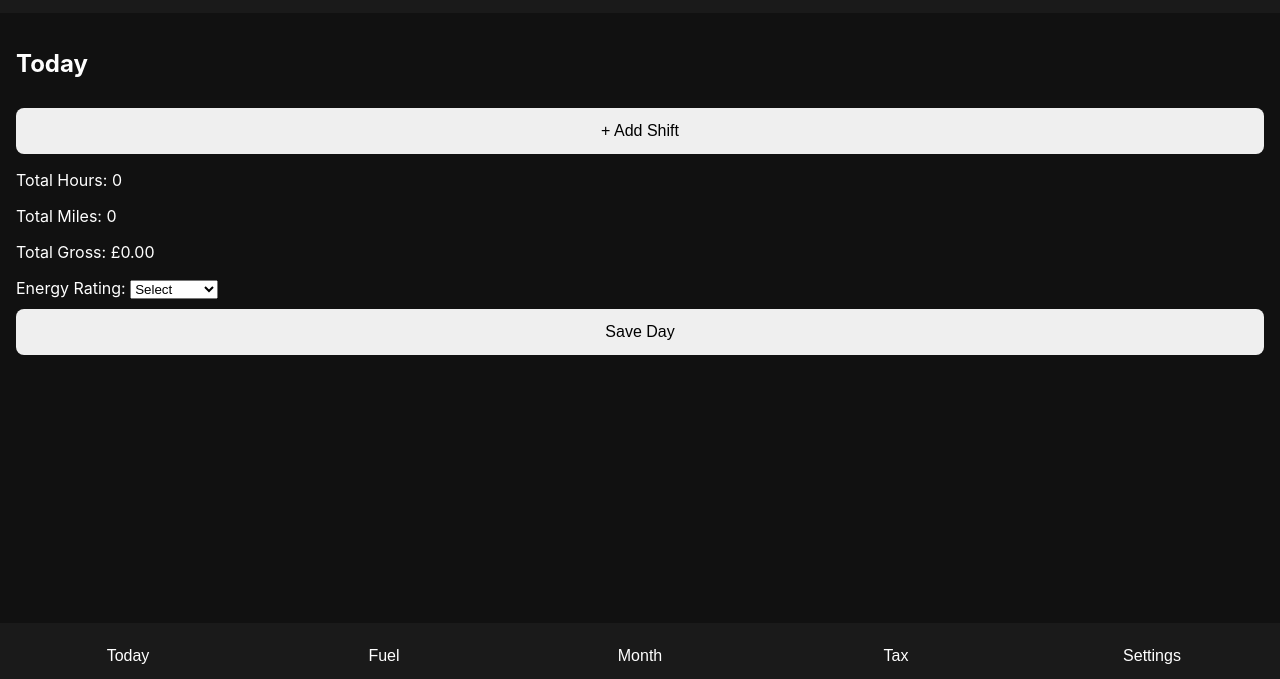
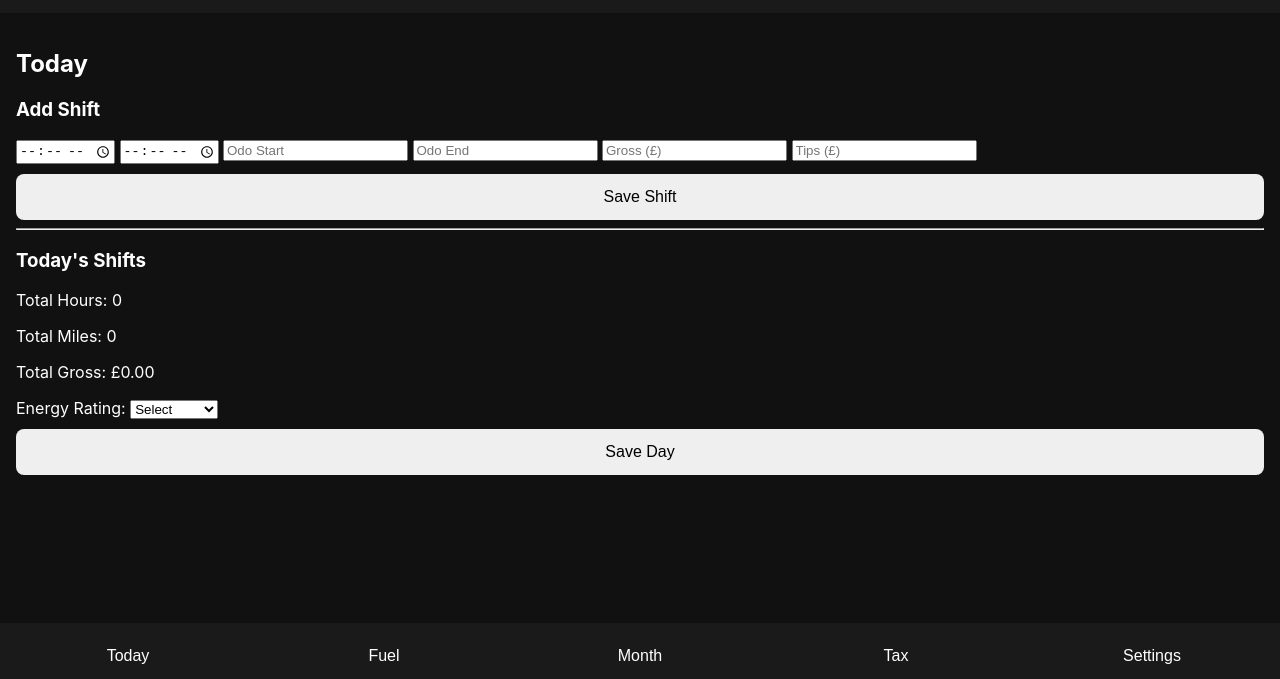
Before and after one commit to harjbains/uber-engine, a plain HTML site: page index.html in a window 1280 px wide. Shown: the part 121-800 px from the top of the page. Drawn offline with nearby package versions, Linux system fonts and the light colour scheme; no server answers.

Commit message:
Update index.html

```diff
--- a/index.html
+++ b/index.html
@@ -23,9 +23,21 @@
       <section id="today" class="tab active">
         <h2>Today</h2>
 
-        <button id="add-shift-btn">+ Add Shift</button>
+        <h3>Add Shift</h3>
 
-        <div id="shift-list"></div>
+<input type="time" id="start-time" />
+<input type="time" id="end-time" />
+<input type="number" id="odo-start" placeholder="Odo Start" />
+<input type="number" id="odo-end" placeholder="Odo End" />
+<input type="number" id="gross" placeholder="Gross (£)" step="0.01" />
+<input type="number" id="tips" placeholder="Tips (£)" step="0.01" />
+
+<button id="save-shift">Save Shift</button>
+
+<hr />
+
+<h3>Today's Shifts</h3>
+<div id="shift-list"></div>
 
         <div class="summary">
           <p>Total Hours: <span id="total-hours">0</span></p>
```
